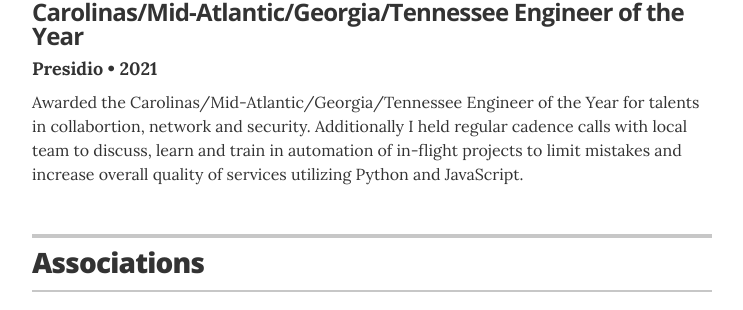
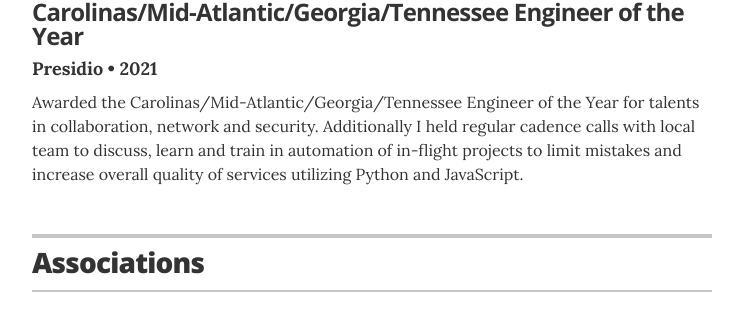
Before and after one commit to jglovier/resume-template, a Jekyll site: the page built from index.html, in a window 1280 px wide and 900 px high, scrolled down 2889 px. Shown: the part 168-478 px from the top of the window, without its empty margins (268-1011 px from the left). Built offline with Jekyll 4.4.1, drawn with Linux system fonts in a browser that asks for light colours.

Commit message:
spell checked

```diff
--- a/_data/recognitions.yml
+++ b/_data/recognitions.yml
@@ -2,4 +2,4 @@
 - award: Carolinas/Mid-Atlantic/Georgia/Tennessee Engineer of the Year
   organization: Presidio
   year: 2021
-  summary: Awarded the Carolinas/Mid-Atlantic/Georgia/Tennessee Engineer of the Year for talents in collabortion, network and security. Additionally I held regular cadence calls with local team to discuss, learn and train in automation of in-flight projects to limit mistakes and increase overall quality of services utilizing Python and JavaScript.
+  summary: Awarded the Carolinas/Mid-Atlantic/Georgia/Tennessee Engineer of the Year for talents in collaboration, network and security. Additionally I held regular cadence calls with local team to discuss, learn and train in automation of in-flight projects to limit mistakes and increase overall quality of services utilizing Python and JavaScript.
```
